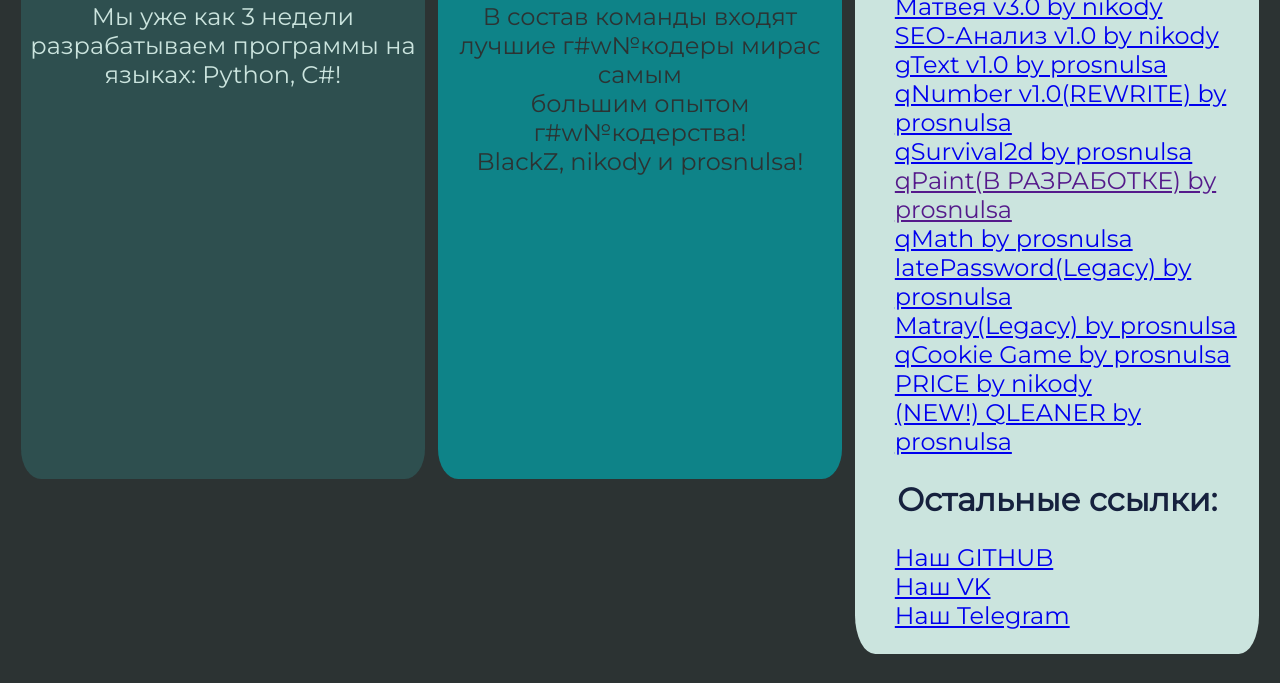
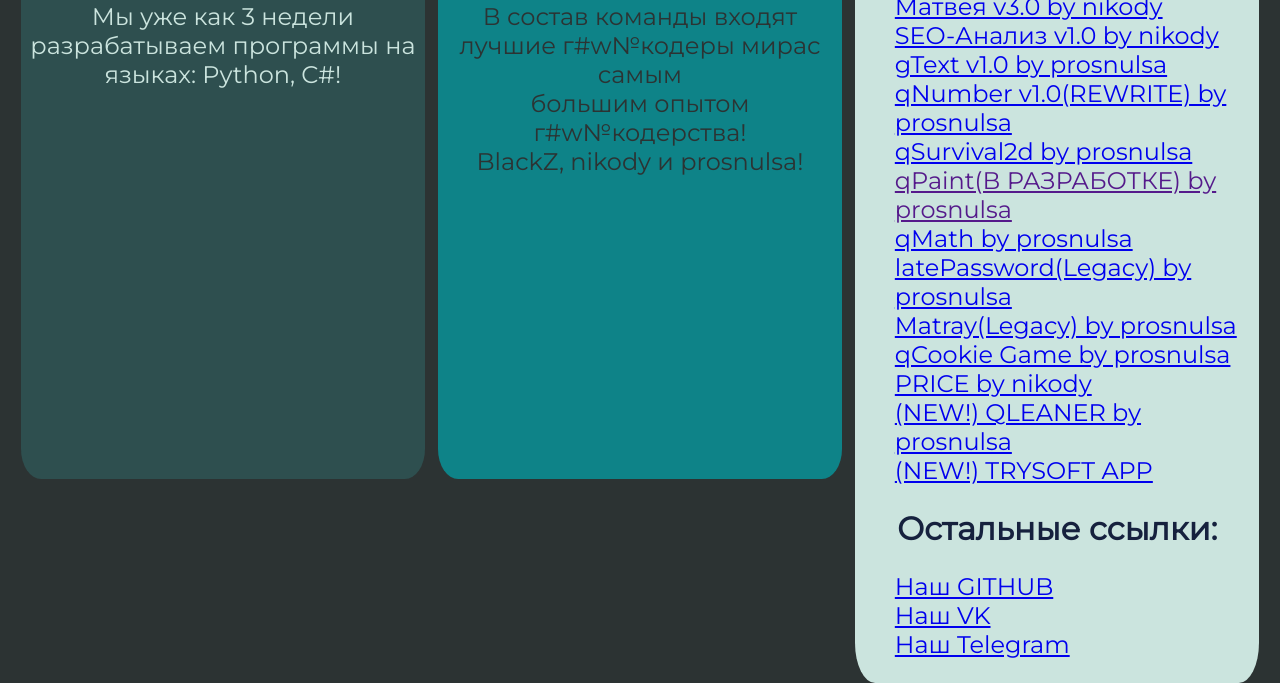
Before and after one commit to lattesoftbase/trysoft1311.github.io, a plain HTML site: page index.html in a window 1280 px wide. Shown: the part 264-947 px from the top of the page. Before the commit the page ends 918 px from the top, so only its background shows below. Drawn offline with Linux system fonts and the light colour scheme.

Commit message:
Update index.html

```diff
--- a/index.html
+++ b/index.html
@@ -37,6 +37,7 @@
 		    <li><a href="qCookieSetup.exe" download="">qCookie Game by prosnulsa</a></li>
 		    <li><a href="price.exe" download="">PRICE by nikody</a></li>
 		    <li><a href="QLEANER_SETUP.exe" download="">(NEW!) QLEANER by prosnulsa</a></li>
+		    <li><a href="mysetup.exe" download="">(NEW!) TRYSOFT APP</a></li>
                 </ul>
                 <h1 align="center" id="title3">Остальные ссылки:</h1>
                 <ul class="other">
```
